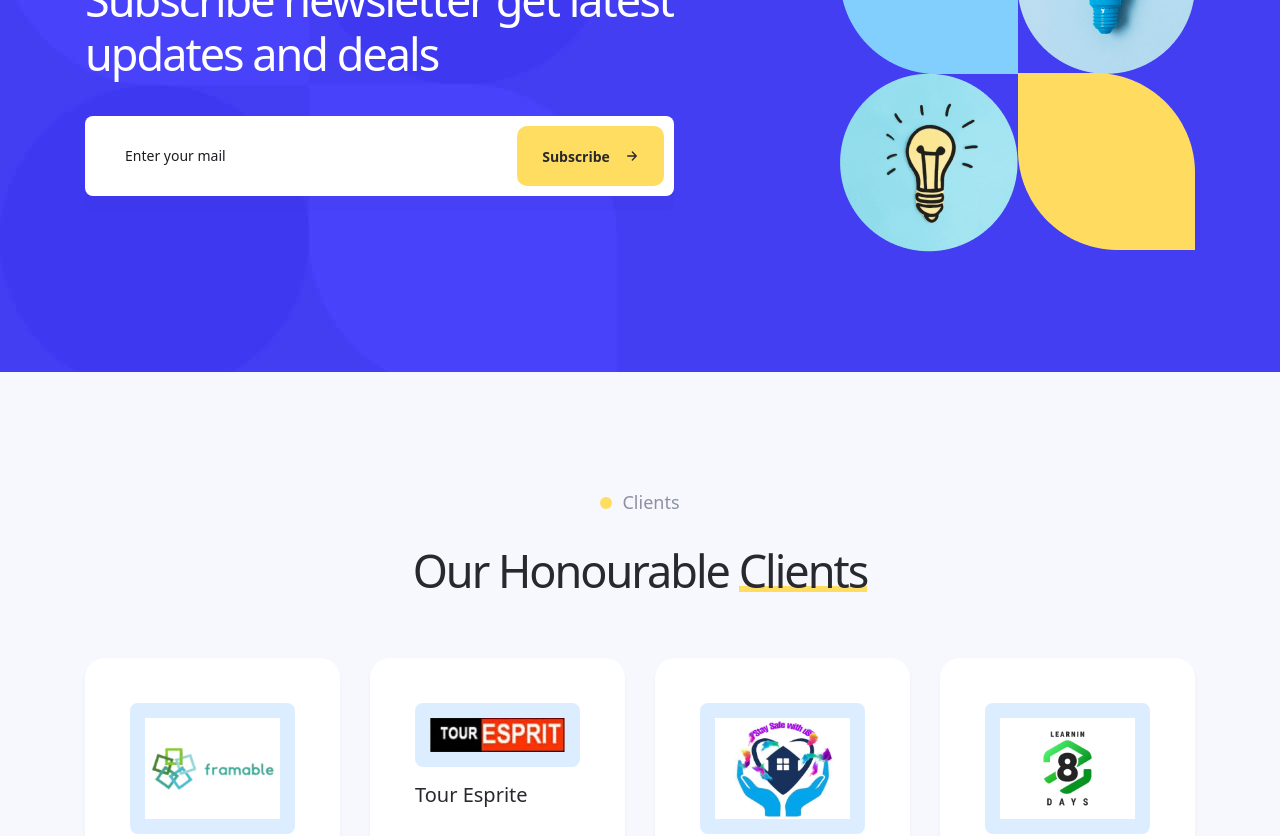
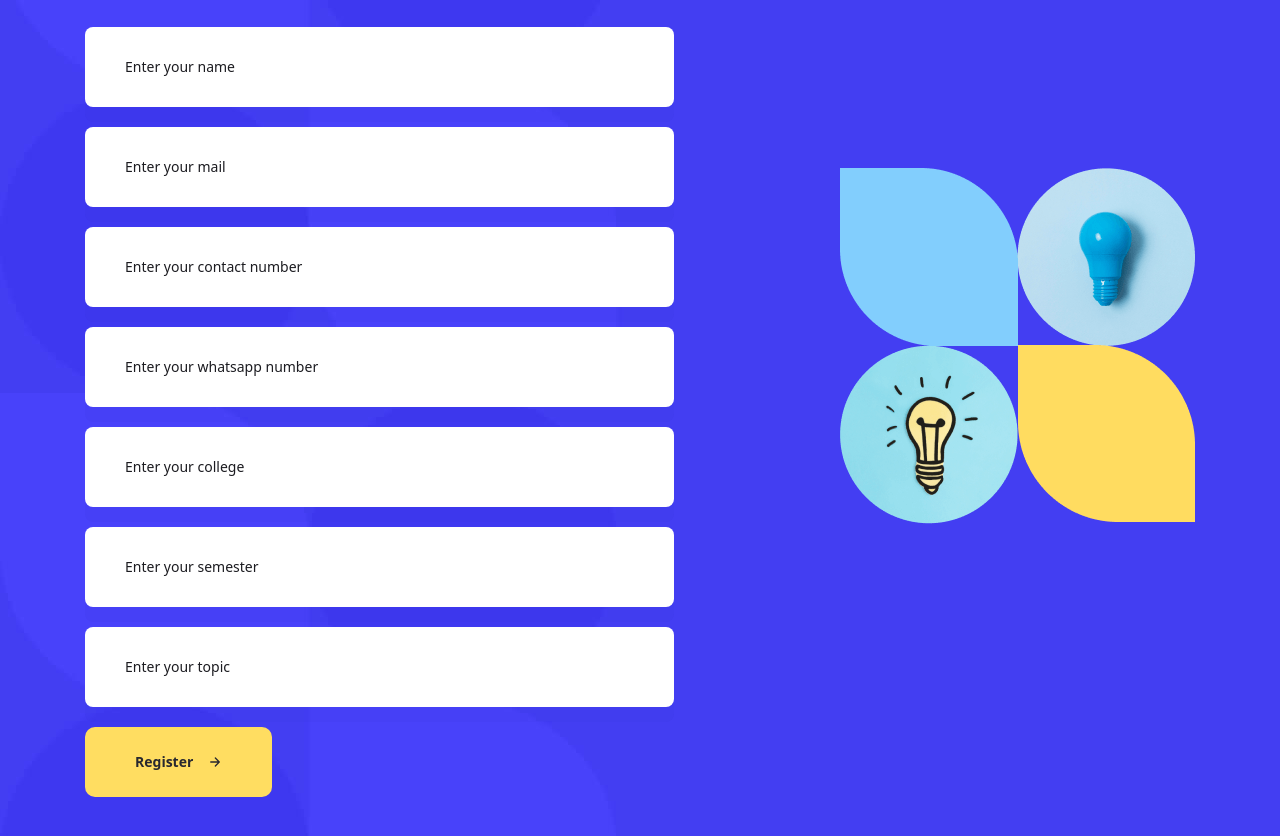
Before and after one commit to iamPankajGhosh/siplhub.vercel.app, a React (Vite) app in the folder frontend_react/: page / in a window 1280 px wide. Shown: the part 5280-6116 px from the top of the page. Built offline with nearby package versions, Linux system fonts and the light colour scheme.

Commit message:
form component done

```diff
--- /dev/null
+++ b/frontend_react/src/components/Form/Form.css
@@ -0,0 +1,15 @@
+.alert {
+  position: fixed;
+  width: 50%;
+  bottom: 20px;
+  left: 30px;
+  display: flex;
+  align-items: center;
+  gap: 3px;
+  z-index: 4;
+  transition: 0.3s ease-in-out;
+}
+
+.alert ion-icon {
+  font-size: 25px;
+}
--- /dev/null
+++ b/frontend_react/src/components/Form/Form.jsx
@@ -0,0 +1,146 @@
+import { useState } from "react";
+import "./Form.css";
+
+function Form() {
+  const [formData, setFormData] = useState({
+    name: "",
+    email: "",
+    contact: "",
+    whatsapp: "",
+    college: "",
+    semester: "",
+    topic: "",
+  });
+
+  const handleChange = (e) => {
+    const { name, value } = e.target;
+    setFormData({ ...formData, [name]: value });
+  };
+
+  const handleSubmit = (e) => {
+    e.preventDefault();
+    const csvData = Object.values(formData).join(",") + "\n";
+
+    const blob = new Blob([csvData], { type: "text/csv" });
+    const url = URL.createObjectURL(blob);
+
+    // const link = document.createElement("a");
+    // link.href = url;
+    // link.setAttribute("download", "registration_data.csv");
+    // document.getElementById("download").appendChild(link);
+    // link.click();
+
+    // URL.revokeObjectURL(url);
+    // document.getElementById("download").removeChild(link);
+
+    resetForm();
+  };
+
+  const [successMsg, setSuccessMsg] = useState(false);
+  const resetForm = () => {
+    setFormData({
+      name: "",
+      email: "",
+      contact: "",
+      whatsapp: "",
+      college: "",
+      semester: "",
+      topic: "",
+    });
+
+    setSuccessMsg(true);
+
+    setTimeout(() => {
+      setSuccessMsg(false);
+    }, 3000);
+  };
+
+  return (
+    <form onSubmit={handleSubmit} className="newsletter-form">
+      <input
+        type="text"
+        name="name"
+        value={formData.name}
+        onChange={handleChange}
+        placeholder="Enter your name"
+        required
+        className="contact-field"
+      />
+
+      <input
+        type="email"
+        name="email"
+        value={formData.email}
+        onChange={handleChange}
+        placeholder="Enter your mail"
+        required
+        className="contact-field"
+      />
+
+      <input
+        type="tel"
+        name="contact"
+        value={formData.contact}
+        onChange={handleChange}
+        placeholder="Enter your contact number"
+        required
+        className="contact-field"
+      />
+
+      <input
+        type="tel"
+        name="whatsapp"
+        value={formData.whatsapp}
+        onChange={handleChange}
+        placeholder="Enter your whatsapp number"
+        required
+        className="contact-field"
+      />
+
+      <input
+        type="text"
+        name="college"
+        value={formData.college}
+        onChange={handleChange}
+        placeholder="Enter your college"
+        required
+        className="contact-field"
+      />
+
+      <input
+        type="text"
+        name="semester"
+        value={formData.semester}
+        onChange={handleChange}
+        placeholder="Enter your semester"
+        required
+        className="contact-field"
+      />
+
+      <input
+        type="text"
+        name="topic"
+        value={formData.topic}
+        onChange={handleChange}
+        placeholder="Enter your topic"
+        required
+        className="contact-field"
+      />
+
+      <button type="submit" className="btn btn-secondary has-before has-after">
+        <span className="span">Register</span>
+
+        <ion-icon name="arrow-forward" aria-hidden="true"></ion-icon>
+      </button>
+
+      {successMsg && (
+        <div className="alert alert-success" role="alert">
+          <ion-icon name="checkmark-circle-outline"></ion-icon>
+          <span className="span">Registration Complete</span>
+        </div>
+      )}
+    </form>
+  );
+}
+
+export default Form;
--- a/frontend_react/src/components/Logo/Logo.jsx
+++ b/frontend_react/src/components/Logo/Logo.jsx
@@ -23,6 +23,6 @@ Logo.ProtoType = {
 };
 
 Logo.defaultProps = {
-  onClick: () => {},
   width: "150px",
+  onClick: () => console.log("clicked"),
 };
--- a/frontend_react/src/components/index.js
+++ b/frontend_react/src/components/index.js
@@ -4,3 +4,4 @@ export { default as Button } from "./Button/Button";
 export { default as Navbar } from "./Navbar/Navbar";
 export { default as Footer } from "./Footer/Footer";
 export { default as VideoPlayer } from "./VideoPlayer/VideoPlayer";
+export { default as Form } from "./Form/Form";
--- a/frontend_react/src/index.css
+++ b/frontend_react/src/index.css
@@ -935,14 +935,14 @@ body {
     margin-block-end: 0;
   }
 
-  .newsletter-form .btn-secondary {
+  /* .newsletter-form .btn-secondary {
     position: absolute;
     top: 5px;
     right: 5px;
     bottom: 5px;
     height: auto;
     padding-inline: 25px;
-  }
+  } */
 
   #contact .btn-secondary {
     right: 0;
@@ -1150,11 +1150,11 @@ body {
     padding-inline: 40px;
   }
 
-  .newsletter-form .btn-secondary {
+  /* .newsletter-form .btn-secondary {
     top: 10px;
     right: 10px;
     bottom: 10px;
-  }
+  } */
 
   /**
     * BLOG
--- a/frontend_react/src/pages/Home.jsx
+++ b/frontend_react/src/pages/Home.jsx
@@ -1,6 +1,6 @@
 import { Link, useNavigate } from "react-router-dom";
 import images from "../constants/images";
-import { Preloader, Button } from "../components";
+import { Preloader, Button, Form } from "../components";
 
 export default function Home() {
   const navigate = useNavigate();
@@ -706,31 +706,9 @@ export default function Home() {
               <div className="newsletter-content">
                 <p className="section-subtitle has-before">Get every update</p>
 
-                <h2 className="h2 section-title">
-                  Subscribe newsletter get latest updates and deals
-                </h2>
+                <h2 className="h2 section-title">New Student Registration</h2>
 
-                <form action="" className="newsletter-form">
-                  <input
-                    type="email"
-                    name="email_address"
-                    placeholder="Enter your mail"
-                    required
-                    className="contact-field"
-                  />
-
-                  <button
-                    type="submit"
-                    className="btn btn-secondary has-before has-after"
-                  >
-                    <span className="span">Subscribe</span>
-
-                    <ion-icon
-                      name="arrow-forward"
-                      aria-hidden="true"
-                    ></ion-icon>
-                  </button>
-                </form>
+                <Form />
               </div>
             </div>
           </section>
```
